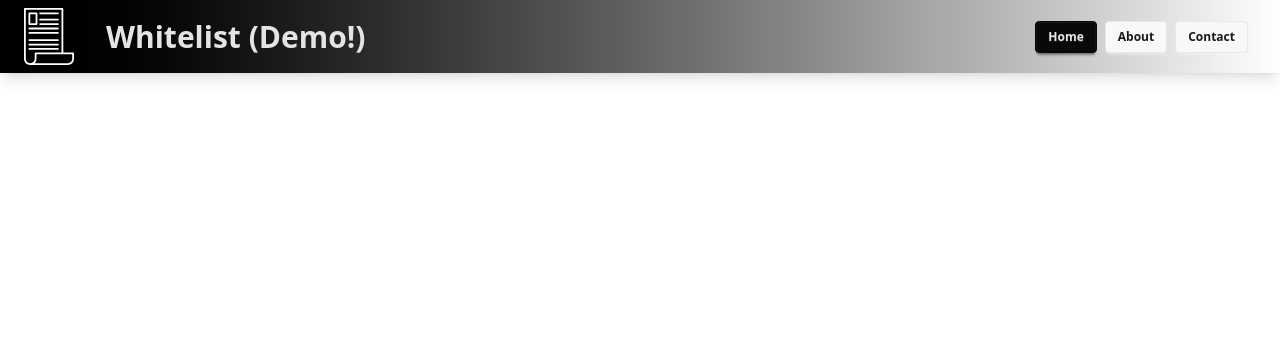
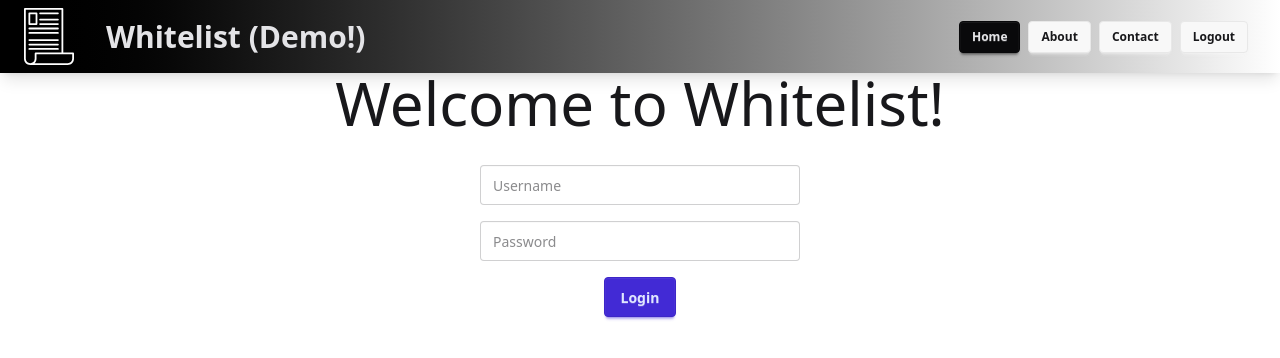
Before and after one commit to FalafelGood/Whitelist-Web, a React (Vite) app: page /login in a window 1280 px wide. Shown: the top 358 px of the page. Built offline with nearby package versions, Linux system fonts and the light colour scheme.

Commit message:
Created a rudimentary login screen

```diff
--- a/src/App.jsx
+++ b/src/App.jsx
@@ -8,23 +8,33 @@ import VideoPage from './pages/VideoPage.jsx'
 import ChannelPage from './pages/ChannelPage.jsx'
 import './App.css'
 import {FeedProvider} from './context/FeedContext.jsx'
+import { AuthProvider } from './context/AuthContext.jsx'
+import ProtectedRoute from './routes/ProtectedRoute.jsx'
+import Login from './pages/Login.jsx'
+import Logout from './pages/Logout.jsx'
 
 function App() {
   return (
+    <AuthProvider>
       <FeedProvider>
         <Router>
           <div className="flex flex-col">
             <Navbar />
             <Routes>
+              <Route path='/login' element={<Login />}/>
+              <Route path='/logout' element={<Logout />} />
+              <Route element={<ProtectedRoute />}>
                 <Route path='/' element={<Home />}/>
                 <Route path='/about' element={<About />}/>
                 <Route path='/contact' element={<Contact />}/>
                 <Route path='/watch/*' element={<VideoPage />}/>
                 <Route path='/channel/*' element={<ChannelPage />}/>
+              </Route>
             </Routes>
           </div>
         </Router>
       </FeedProvider>
+    </AuthProvider>
   )
 }
 
--- a/src/components/Navbar.jsx
+++ b/src/components/Navbar.jsx
@@ -1,7 +1,7 @@
 import {useState} from 'react';
 import {Link} from 'react-router-dom'
 
-const buttons = ['Home', 'About', 'Contact'];
+const buttons = ['Home', 'About', 'Contact', 'Logout'];
 
 function Navbar({ title='Whitelist (Demo!)' }) {
 
--- /dev/null
+++ b/src/context/AuthContext.jsx
@@ -0,0 +1,22 @@
+// This context is for authenticating and logging in users.
+import {useContext, createContext, useState, useEffect} from 'react';
+
+const AuthContext = createContext();
+
+export const AuthProvider = ({children}) => {
+    const [isAuthenticated, setIsAuthenticated] = useState(false);
+
+
+    return <AuthContext.Provider value={{
+    isAuthenticated,
+    setIsAuthenticated
+    }}>
+        {children}
+    </AuthContext.Provider>
+}
+
+export const useAuth = () => {
+  return useContext(AuthContext);
+};
+
+export default AuthContext
--- /dev/null
+++ b/src/pages/Login.jsx
@@ -0,0 +1,37 @@
+import { useNavigate } from "react-router-dom";
+import { useAuth } from "../context/AuthContext";
+import { useState } from "react";
+
+function Login() {
+    const [username, setUsername] = useState('');
+    const [password, setPassword] = useState('');
+    const {setIsAuthenticated} = useAuth();
+    const navigate = useNavigate();
+    const login = async (e) => {
+        // Will have to replace this code with an API call to a backend later
+        e.preventDefault();
+        if(username == "john" && password == "smith") {
+            alert("Logged In");
+            setIsAuthenticated(true);
+            navigate("/");
+        }
+        else {
+            alert("Faulty Info");
+        }
+    }
+
+    return(
+        <>
+        <div className="flex flex-col">
+            <form className="flex flex-col justify-center items-center gap-4 mb-8" onSubmit={login}>
+                <h1 className="text-6xl mb-4">Welcome to Whitelist!</h1>
+                <input type="text" placeholder="Username" class="input" value={username} onChange={(e) => setUsername(e.target.value)} required />
+                <input type="password" placeholder="Password" class="input" value={password} onChange={(e) => setPassword(e.target.value)} required />
+                <button type="submit" class="btn btn-md btn-primary">Login</button>
+            </form>
+        </div>
+        </>
+    )
+}
+
+export default Login
--- /dev/null
+++ b/src/pages/Logout.jsx
@@ -0,0 +1,15 @@
+import { useEffect } from "react";
+import { Navigate } from "react-router-dom";
+import { useAuth } from "../context/AuthContext";
+
+function Logout() {
+  const { setIsAuthenticated } = useAuth();
+
+  useEffect(() => {
+    setIsAuthenticated(false);
+  }, [setIsAuthenticated]);
+
+  return <Navigate to="/login" replace />;
+}
+
+export default Logout;
--- /dev/null
+++ b/src/routes/ProtectedRoute.jsx
@@ -0,0 +1,13 @@
+import { Outlet, Navigate } from 'react-router-dom'
+import { useAuth } from '../context/AuthContext'
+
+const ProtectedRoute = () => {
+    let { isAuthenticated } = useAuth();
+    return (
+        isAuthenticated ?
+            <Outlet /> :
+            <Navigate to="/login" />
+    )
+}
+
+export default ProtectedRoute
```
Lines whose indentation alone changed are shown as unchanged.
